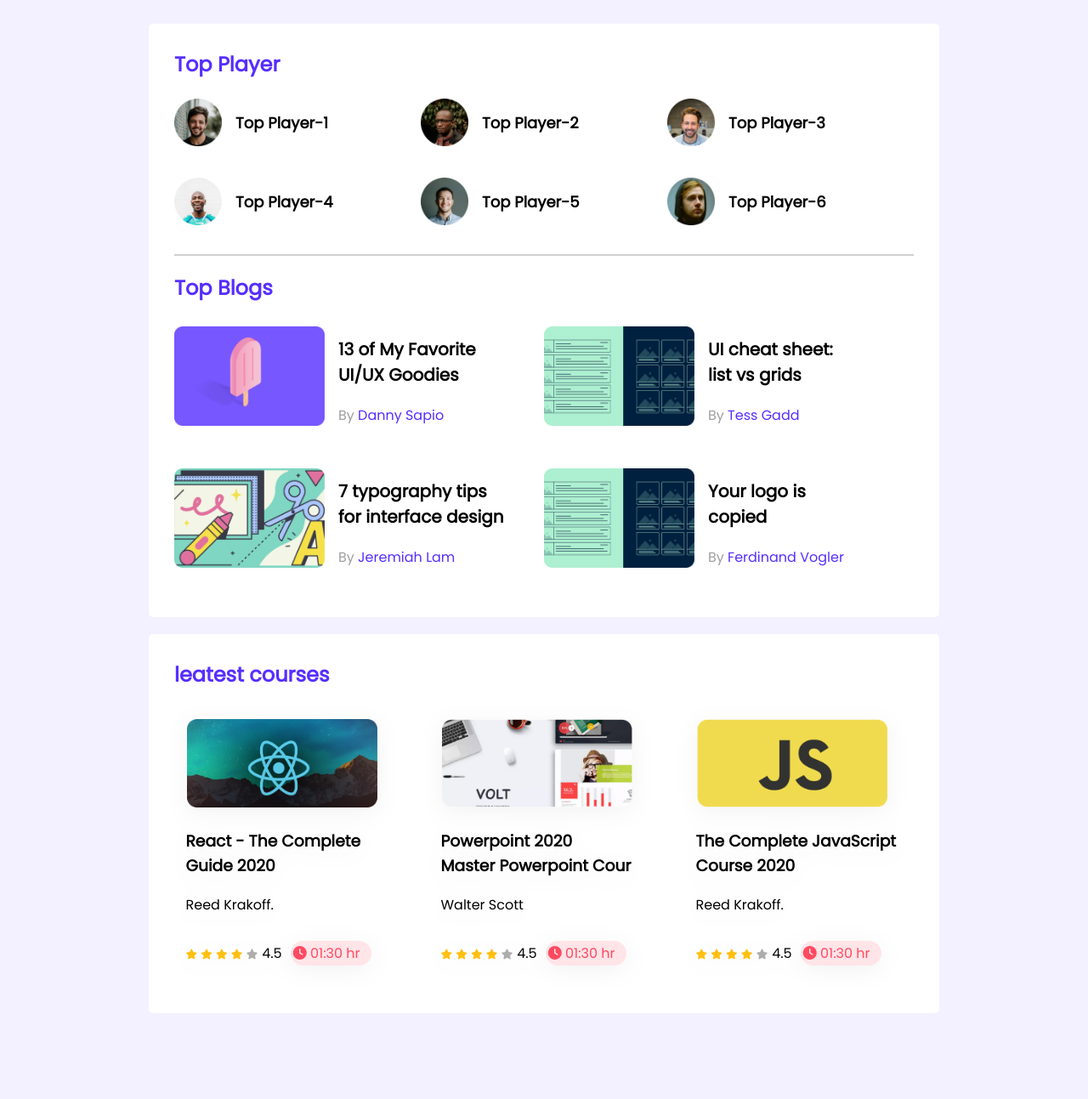
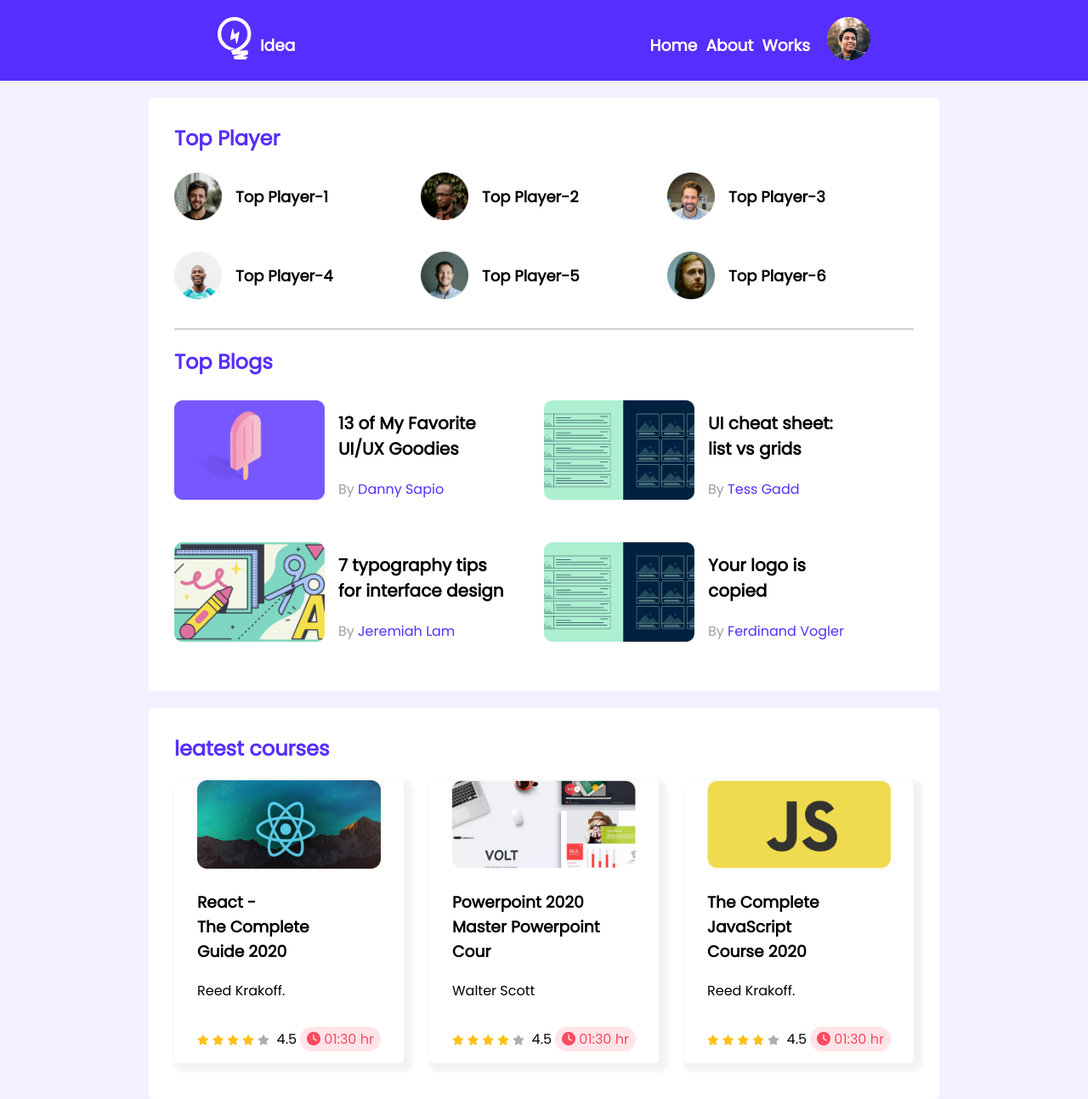
Before and after one commit to Milon3658/leader-board-css3, a plain HTML site: page index.html in a window 1280 px wide. Shown: the whole page at 85% size. Before the commit the page ends 1200 px from the top, so only its background shows below. Drawn offline with Linux system fonts and the light colour scheme.

Commit message:
nav bar added and project complete

```diff
--- a/index.html
+++ b/index.html
@@ -13,7 +13,24 @@
 </head>
 
 <body>
+    <header>
+        <nav>
+            <div class="nav-bar">
+                <div class="left-nav">
+                    <img class="idea-icon" src="images/icons/logo.png" alt="">
+                    <h3>Idea</h3>
+                </div>
+                <div class="nav-right">
+                    <h3>Home</h3>
+                    <h3>About</h3>
+                    <h3>Works</h3>
+                    <img class="profile-icon" src="images/icons/profile.png" alt="">
+                </div>
+            </div>
+        </nav>
+    </header>
     <main>
+
         <section class="container">
             <div class="top-players">
                 <h2 class="section-title">Top Player</h2>
@@ -99,7 +116,7 @@
                         <img src="images/courses/course-1.png" alt="">
                     </div>
                     <div class="course-details">
-                        <h3 class="course-title">React - The Complete <br> Guide 2020</h3>
+                        <h3 class="course-title">React - <br> The Complete <br> Guide 2020</h3>
                         <p class="author-name">Reed Krakoff.</p>
                         <div class="course-info">
                             <div>
--- a/styles/style.css
+++ b/styles/style.css
@@ -1,9 +1,58 @@
 /* fonts  */
+/*  */
 @import url('https://fonts.googleapis.com/css2?family=Inter&family=Lobster&family=Montserrat&family=Poppins:wght@100;400&display=swap');
+/*  */
 /* utilities  */
+/*  */
 body{
+    margin: 0;
     font-family: 'Poppins', sans-serif;
     background-color: rgba(243, 241, 255, 1);
+}
+.nav-right{
+    display: flex;
+    flex-direction: row;
+}
+.nav-right h3{
+    margin-left: 10px;
+    color: white;
+}
+header{
+    height: 95px;
+    background-color: rgba(86, 46, 255, 1);
+    margin: 0;
+}
+nav{
+    /* background-color: #FF4A60; */
+    width: 60%;
+    margin-left: 20%;
+    margin-right: 20%;
+}
+.nav-bar{
+    padding-top: 20px;
+    display: flex;
+    justify-content: space-between;
+    align-items: center;
+}
+.left-nav{
+    display: flex;
+    flex-direction: row;
+}
+.left-nav h3{
+    color: white;
+}
+.idea-icon{
+    height: 50px;
+    width: 40px;
+    margin-right: 10px;
+}
+.profile-icon{
+    height: 51px;
+    width: 51px;
+    margin-left: 20px;
+}
+.fa-face-thinking{
+    color: white;
 }
 .container{
     background-color: white;
@@ -83,25 +132,29 @@ color: #562EFF;
 /* top blogs design end  */
 /* course bannar design  */
 .courses{
-
     display: grid;
     grid-template-columns: repeat(3, 1fr);
     grid-column-gap: 30px;
+    justify-content: space-around;
 }
 .course{
     border-radius: 5px;
     /* border: 2px solid #D1D1D1; */
-    filter:  drop-shadow(0px 5.34229px 13.3557px rgba(0, 0, 0, 0.05));;
+    /* filter:  drop-shadow(0px 5.34229px 13.3557px rgba(0, 0, 0, 0.05));; */
+
+    box-shadow: 5px 5px 5px 5px rgba(0, 0, 0, 0.05);
 }
 .course-bannar img{
     height: 104px;
     width: 224px;
-    padding-left: 15px;
-    padding-top: 15px;
+    width: 80%;
+    padding-left: 10%;
+    padding-right: 10%;
 }
 .course-details{
-    padding-left: 5%;
-    padding-right: 5%;
+    width: 80%;
+    padding-left: 10%;
+    padding-right: 10%;
 }
 .fa-star{
     font-size: 12px;
@@ -117,13 +170,9 @@ color: #562EFF;
     display: flex;
     flex-direction: row;
     align-items: center;
-    /* justify-content: space-around; */
-}
-.course-info p{
-    margin-right: 10px;
+    justify-content: space-between;
 }
 .duration{
-    /* flex-wrap: wrap; */
     display: flex;
     align-items: center;
     justify-content: center;
@@ -139,6 +188,12 @@ color: #562EFF;
 /* Media Quaries  */
 /*  */
 @media screen and (max-width: 688px){
+    body{
+        margin: 0;
+    }
+    .nav-bar{
+        justify-content: space-evenly;
+    }
     .container{
         width: 100%;
     }
@@ -160,7 +215,11 @@ color: #562EFF;
     }
     .courses{
         grid-template-columns: repeat(1, 1fr);
+
         /* align-items: center; */
+    }
+    .course{
+        margin-bottom: 10px;
     }
 }
 @media screen and (min-width: 689px) and (max-width: 992px){
```
Lines whose indentation alone changed are shown as unchanged.
